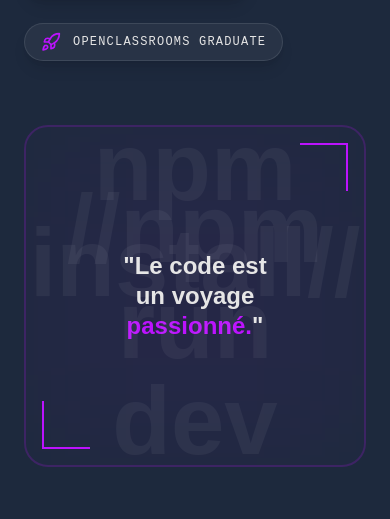
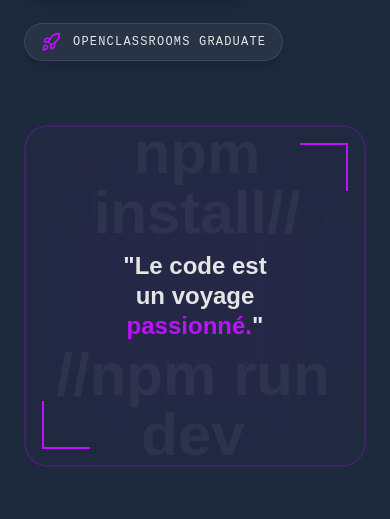
Before and after one commit to MathCod/dev-portfolio, a React (Vite) app: page / in a window 390 px wide. Shown: the part 1022-1541 px from the top of the page. Built offline with nearby package versions, Linux system fonts and the light colour scheme.

Commit message:
🎨About

```diff
--- a/src/components/About.jsx
+++ b/src/components/About.jsx
@@ -62,8 +62,8 @@ const About = () => {
             <div className="absolute inset-0 bg-neon-purple/5 blur-3xl group-hover:bg-neon-purple/10 transition-colors"></div>
 
             <div className="text-center z-10">
-              <span className="text-8xl md:text-7xl font-syne font-black text-white/5 absolute -top-2 left-0 select-none">npm install//</span>
-              <span className="text-8xl md:text-7xl font-syne font-black text-white/5 absolute -bottom-1 right-0 select-none">//npm run dev</span>
+              <span className="text-6xl md:text-5xl font-syne font-black text-white/5 absolute -top-1 left-1 select-none">npm install//</span>
+              <span className="text-6xl md:text-5xl font-syne font-black text-white/5 absolute bottom-0 right-1 select-none">//npm run dev</span>
 
               <h3 className="text-2xl font-syne font-bold leading-tight">
                 "Le code est <br /> un voyage <br /> <span className="text-neon-purple">passionné.</span>"
```
